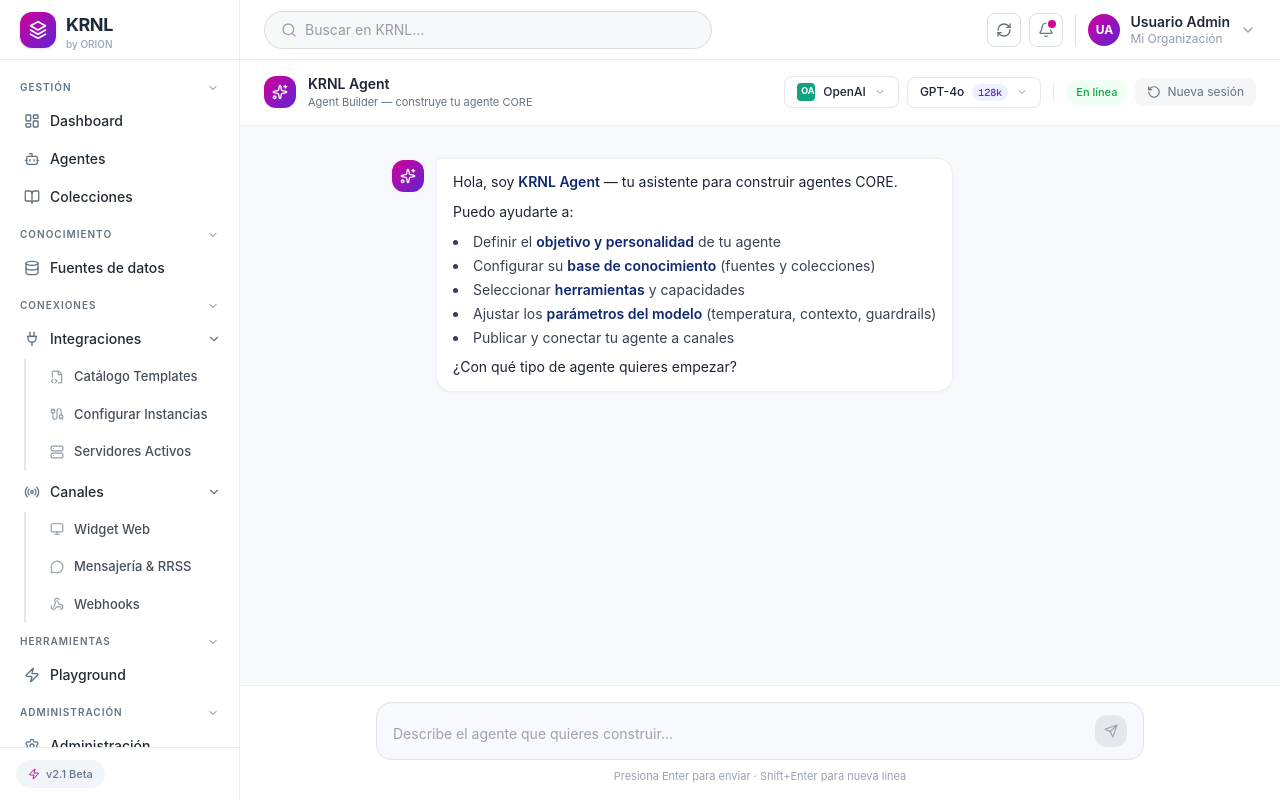
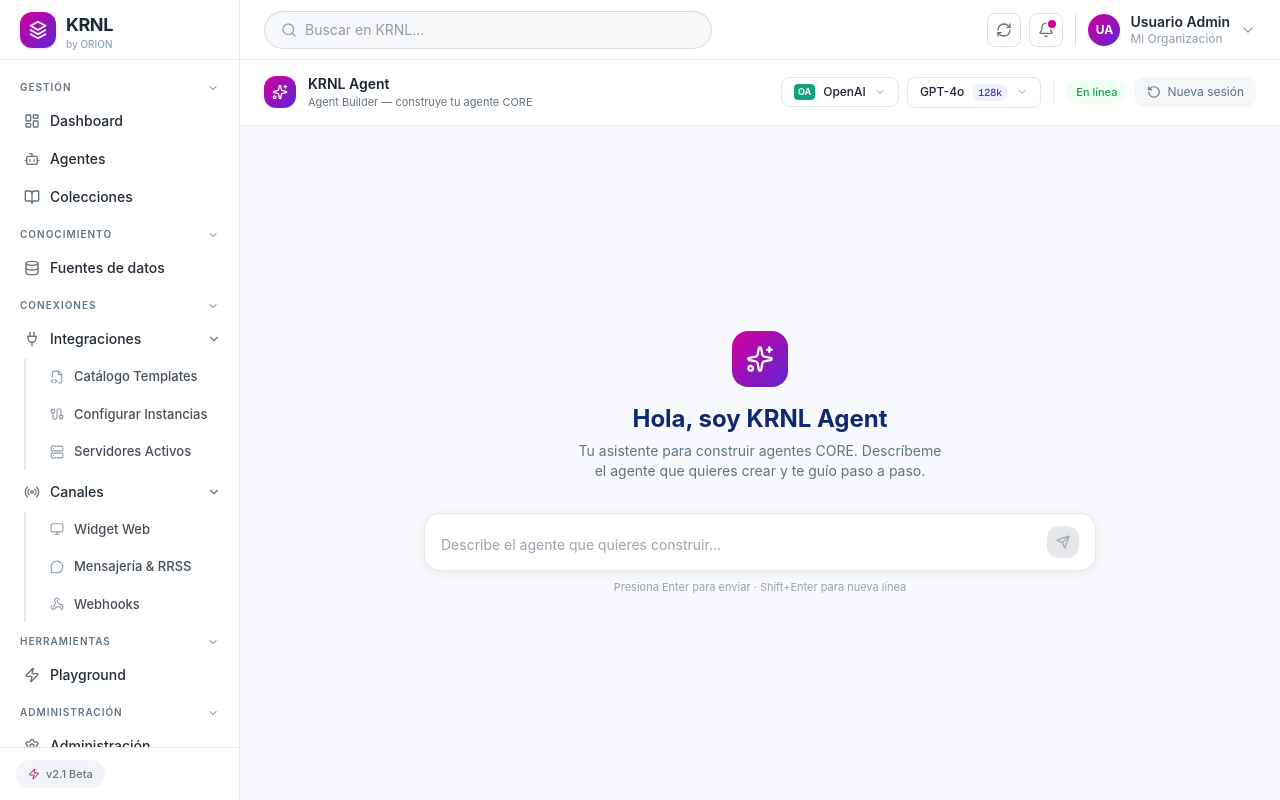
Before and after one commit to niduran-orion/krnl-V0, a Next.js app: page /agent-builder in a window 1280 px wide. Built offline with nearby package versions, Linux system fonts and the light colour scheme.

Commit message:
feat: implement chat layout transition for Gemini pattern
Introduce dynamic layout changes based on chat state with smooth transitions.

```diff
--- a/components/mcp/agent-builder/agent-builder-view.tsx
+++ b/components/mcp/agent-builder/agent-builder-view.tsx
@@ -269,12 +269,47 @@ export default function AgentBuilderView() {
     }
   }
 
-  const isEmpty = messages.length === 1 && messages[0].role === "assistant"
+  // True when no user message has been sent yet
+  const isEmpty = messages.every((m) => m.role === "assistant") && !isThinking
 
-  return (
-    <div className="flex flex-col h-full" style={{ background: "#F8F9FC" }}>
+  // ── Shared input box ───────────────────────────────────────────────────────
+  const InputBox = (
+    <div
+      className="flex items-end gap-3 rounded-2xl border px-4 py-3 transition-all focus-within:shadow-md w-full"
+      style={{
+        background: "#FFFFFF",
+        borderColor: "rgba(145,158,171,0.24)",
+        boxShadow: isEmpty ? "0 2px 12px rgba(0,0,0,0.06)" : undefined,
+      }}
+    >
+      <textarea
+        ref={textareaRef}
+        rows={1}
+        value={input}
+        onChange={(e) => setInput(e.target.value)}
+        onKeyDown={handleKeyDown}
+        placeholder="Describe el agente que quieres construir..."
+        className="flex-1 bg-transparent text-sm outline-none resize-none leading-relaxed placeholder:text-[#9AA3B0]"
+        style={{ color: "#1C2434", minHeight: "24px", maxHeight: "180px" }}
+        disabled={isThinking}
+      />
+      <button
+        onClick={() => handleSend()}
+        disabled={!input.trim() || isThinking}
+        className="h-8 w-8 rounded-xl flex items-center justify-center shrink-0 transition-all"
+        style={
+          input.trim() && !isThinking
+            ? { background: "#D4009A", color: "#FFFFFF" }
+            : { background: "#E5E7EB", color: "#9CA3AF" }
+        }
+      >
+        <Send className="h-3.5 w-3.5" />
+      </button>
+    </div>
+  )
 
-      {/* ── Header ──────────────────────────────────────────────────────────── */}
+  // ── Shared header ──────────────────────────────────────────────────────────
+  const Header = (
     <div
       className="flex items-center gap-3 px-6 py-3.5 border-b shrink-0"
       style={{ background: "#FFFFFF", borderColor: "rgba(145,158,171,0.16)" }}
@@ -295,20 +330,15 @@ export default function AgentBuilderView() {
       </div>
 
       <div className="ml-auto flex items-center gap-2">
-
         {/* Provider selector */}
         <div ref={providerRef} className="relative">
           <button
             onClick={() => { setProviderOpen((o) => !o); setModelOpen(false) }}
             className="flex items-center gap-2 text-xs font-medium px-3 py-1.5 rounded-lg border transition-all"
-              style={{
-                background: "#FFFFFF",
-                borderColor: "rgba(145,158,171,0.24)",
-                color: "#1C2434",
-              }}
+            style={{ background: "#FFFFFF", borderColor: "rgba(145,158,171,0.24)", color: "#1C2434" }}
           >
             <span
-                className="h-4.5 w-4.5 rounded text-[9px] font-bold text-white px-1 py-0.5 shrink-0"
+              className="rounded text-white px-1 py-0.5 shrink-0 font-bold"
               style={{ background: selectedProvider.color, fontSize: "9px" }}
             >
               {selectedProvider.logo}
@@ -335,9 +365,7 @@ export default function AgentBuilderView() {
                     {p.logo}
                   </span>
                   <span className="flex-1 text-left font-medium">{p.name}</span>
-                    {selectedProvider.id === p.id && (
-                      <Check className="h-3 w-3" style={{ color: "#D4009A" }} />
-                    )}
+                  {selectedProvider.id === p.id && <Check className="h-3 w-3" style={{ color: "#D4009A" }} />}
                 </button>
               ))}
             </div>
@@ -349,11 +377,7 @@ export default function AgentBuilderView() {
           <button
             onClick={() => { setModelOpen((o) => !o); setProviderOpen(false) }}
             className="flex items-center gap-2 text-xs font-medium px-3 py-1.5 rounded-lg border transition-all"
-              style={{
-                background: "#FFFFFF",
-                borderColor: "rgba(145,158,171,0.24)",
-                color: "#1C2434",
-              }}
+            style={{ background: "#FFFFFF", borderColor: "rgba(145,158,171,0.24)", color: "#1C2434" }}
           >
             <span className="max-w-[120px] truncate">{selectedModel.name}</span>
             <span
@@ -383,9 +407,7 @@ export default function AgentBuilderView() {
                   >
                     {m.context}
                   </span>
-                    {selectedModel.id === m.id && (
-                      <Check className="h-3 w-3 shrink-0" style={{ color: "#D4009A" }} />
-                    )}
+                  {selectedModel.id === m.id && <Check className="h-3 w-3 shrink-0" style={{ color: "#D4009A" }} />}
                 </button>
               ))}
             </div>
@@ -404,24 +426,61 @@ export default function AgentBuilderView() {
           onClick={handleReset}
           className="flex items-center gap-1.5 text-xs px-3 py-1.5 rounded-lg transition-colors"
           style={{ background: "#F4F6F8", color: "#637381" }}
-            title="Nueva sesión"
         >
           <RotateCcw className="h-3.5 w-3.5" />
           Nueva sesión
         </button>
       </div>
     </div>
+  )
 
-      {/* ── Messages ────────────────────────────────────────────────────────── */}
+  // ── EMPTY STATE — input centered ───────────────────────────────────────────
+  if (isEmpty) {
+    return (
+      <div className="flex flex-col h-full" style={{ background: "#F8F9FC" }}>
+        {Header}
+        <div className="flex-1 flex flex-col items-center justify-center px-4">
+          {/* Welcome message */}
+          <div className="flex flex-col items-center mb-8 text-center">
+            <div
+              className="h-14 w-14 rounded-2xl flex items-center justify-center mb-4"
+              style={{ background: "linear-gradient(135deg,#D4009A,#5E24D5)" }}
+            >
+              <Sparkles className="h-7 w-7 text-white" />
+            </div>
+            <h1 className="text-2xl font-bold mb-1.5 text-balance" style={{ color: "#0F2870" }}>
+              Hola, soy KRNL Agent
+            </h1>
+            <p className="text-sm text-balance max-w-sm" style={{ color: "#637381" }}>
+              Tu asistente para construir agentes CORE. Descríbeme el agente que quieres crear y te guío paso a paso.
+            </p>
+          </div>
+
+          {/* Input centered */}
+          <div className="w-full max-w-2xl">
+            {InputBox}
+            <p className="text-[11px] text-center mt-2" style={{ color: "#9AA3B0" }}>
+              Presiona Enter para enviar · Shift+Enter para nueva línea
+            </p>
+          </div>
+        </div>
+      </div>
+    )
+  }
+
+  // ── CHAT STATE — messages + input at bottom ────────────────────────────────
+  return (
+    <div className="flex flex-col h-full" style={{ background: "#F8F9FC" }}>
+      {Header}
+
+      {/* Messages */}
       <div className="flex-1 overflow-y-auto">
         <div className="max-w-3xl mx-auto px-4 py-8 space-y-6">
-
           {messages.map((msg) => (
             <div
               key={msg.id}
               className={`flex gap-3 ${msg.role === "user" ? "flex-row-reverse" : "flex-row"}`}
             >
-              {/* Avatar */}
               {msg.role === "assistant" ? (
                 <div
                   className="h-8 w-8 rounded-xl flex items-center justify-center shrink-0 mt-0.5"
@@ -437,8 +496,6 @@ export default function AgentBuilderView() {
                   UA
                 </div>
               )}
-
-              {/* Bubble */}
               <div
                 className={`max-w-[78%] rounded-2xl px-4 py-3 text-sm ${
                   msg.role === "user" ? "rounded-tr-sm" : "rounded-tl-sm"
@@ -463,7 +520,7 @@ export default function AgentBuilderView() {
             </div>
           ))}
 
-          {/* Thinking indicator */}
+          {/* Thinking */}
           {isThinking && (
             <div className="flex gap-3">
               <div
@@ -495,46 +552,17 @@ export default function AgentBuilderView() {
               </div>
             </div>
           )}
-
           <div ref={messagesEndRef} />
         </div>
       </div>
 
-      {/* ── Input area ──────────────────────────────────────────────────────── */}
-      <div className="shrink-0 border-t px-4 py-4" style={{ background: "#FFFFFF", borderColor: "rgba(145,158,171,0.16)" }}>
+      {/* Input fixed at bottom */}
+      <div
+        className="shrink-0 border-t px-4 py-4"
+        style={{ background: "#FFFFFF", borderColor: "rgba(145,158,171,0.16)" }}
+      >
         <div className="max-w-3xl mx-auto">
-          <div
-            className="flex items-end gap-3 rounded-2xl border px-4 py-3 transition-all focus-within:shadow-sm"
-            style={{
-              background: "#F8F9FC",
-              borderColor: "rgba(145,158,171,0.24)",
-            }}
-            onFocus={() => {}}
-          >
-            <textarea
-              ref={textareaRef}
-              rows={1}
-              value={input}
-              onChange={(e) => setInput(e.target.value)}
-              onKeyDown={handleKeyDown}
-              placeholder="Describe el agente que quieres construir..."
-              className="flex-1 bg-transparent text-sm outline-none resize-none leading-relaxed placeholder:text-[#9AA3B0]"
-              style={{ color: "#1C2434", minHeight: "24px", maxHeight: "180px" }}
-              disabled={isThinking}
-            />
-            <button
-              onClick={() => handleSend()}
-              disabled={!input.trim() || isThinking}
-              className="h-8 w-8 rounded-xl flex items-center justify-center shrink-0 transition-all"
-              style={
-                input.trim() && !isThinking
-                  ? { background: "#D4009A", color: "#FFFFFF" }
-                  : { background: "#E5E7EB", color: "#9CA3AF" }
-              }
-            >
-              <Send className="h-3.5 w-3.5" />
-            </button>
-          </div>
+          {InputBox}
           <p className="text-[11px] text-center mt-2" style={{ color: "#9AA3B0" }}>
             Presiona Enter para enviar · Shift+Enter para nueva línea
           </p>
```
Lines whose indentation alone changed are shown as unchanged.
